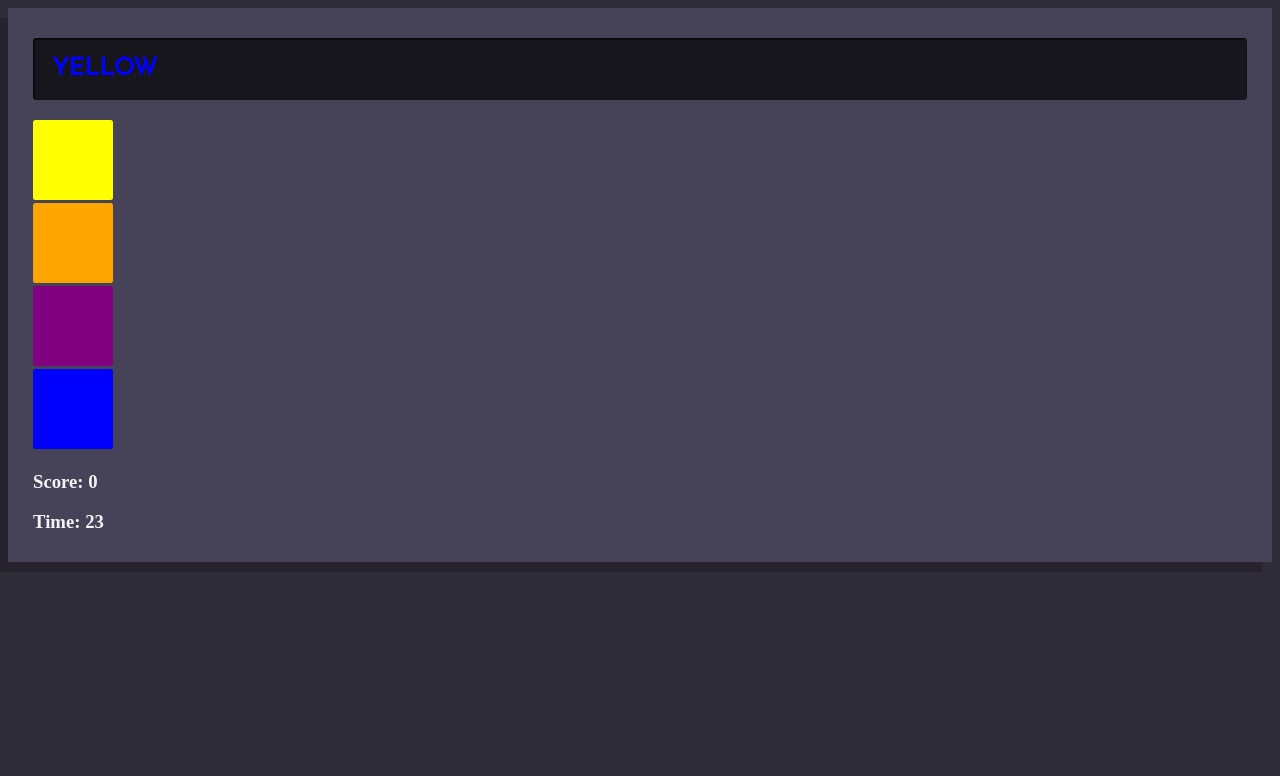
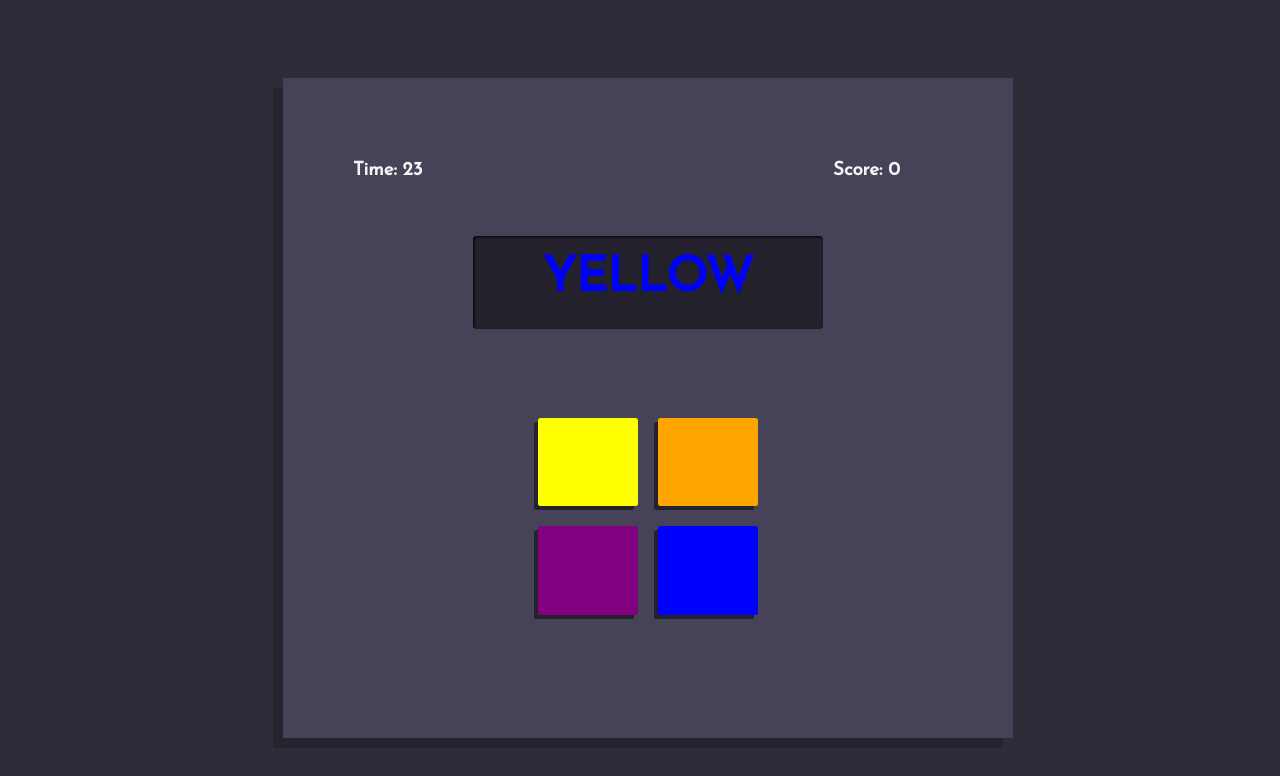
Before and after one commit to cgood1413/Stroop-React, a React (Create React App) app: page / in a window 1280 px wide. Shown: the top 776 px of the page. Built offline with nearby package versions, Linux system fonts and the light colour scheme.

Commit message:
Further Style Development

```diff
--- a/src/app/App.css
+++ b/src/app/App.css
@@ -1,30 +1,83 @@
 body {
     background-color: #2F2C3A;
+    display: flex;
+    justify-content: center;
+    align-items: center;
+    height: 100vh;
+    width: 100vw;
 }
 
 h3 {
     color: #F4F4F6;
 }
 
+.card {
+    max-height: 80vh;
+    max-width: 60vw;
+    display: grid;
+    grid-template: repeat(12, minmax(0, 1fr)) / repeat(12, minmax(0, 1fr));
+    gap: 10px;
+    height: auto;
+    box-shadow: -10px 10px rgba(0,0,0,0.2);
+    background-color: hsl(253, 14%, 30%);
+    padding: 10px 10px;
+}
+
 .color-button {
     border: none;
+    /* outline: none; */
     border-radius: 2.5px;
+    /* min-width: 80px; */
+    box-shadow: -4px 4px rgba(0,0,0,0.5);
+    width: 100px;
+    height: auto;
+    margin: 5px;
+    cursor: pointer;
 }
 
-.card {
-    box-shadow: -10px 10px rgba(0,0,0,0.2);
-    background-color: hsl(253, 14%, 30%);
-    padding: 10px 25px;
+.color-button:active {
+    box-shadow: -2px 2px rgba(0,0,0,1);
 }
 
 #prompt {
+    grid-area: 3 / 4 / 6 / 10;
     min-height: 20px;
     padding: 19px;
     margin-bottom: 20px;
-    background-color: hsl(253, 14%, 10%);
+    /* background-color: #2F2C3A; */
+    background-color: hsl(253, 14%, 15%);
     border-radius: 4px;
     -webkit-box-shadow: inset 1px 1px 2.5px hsla(0, 0%, 0%);
     box-shadow: inset 1px 1px 2.5px hsla(0, 0%, 0%);
     font-family: 'Josefin Sans', sans-serif;
     text-transform: uppercase;
+    text-align: center;
+    font-size: 3em;
 }
+
+#timer {
+    font-family: 'Josefin Sans', sans-serif;
+    grid-area: 2 / 2 / 3 / 4;
+}
+
+#counter {
+    font-family: 'Josefin Sans', sans-serif;
+    grid-area: 2 / 10 / 3 / 12;
+}
+
+#color0 {
+    grid-area: 7/ 5 / 9 / 7;
+
+}
+
+#color1 {
+    grid-area: 7 / 7 / 9 / 9;
+}
+
+#color2 {
+    grid-area: 9 / 5 / 11 / 7;
+}
+
+#color3 {
+    grid-area: 9 / 7 / 11 / 9;
+}
--- a/src/app/App.js
+++ b/src/app/App.js
@@ -40,12 +40,12 @@ export class App extends Component {
 
         return (this.state.testTime >= 0 ?
             <div className='card'>
+                <Counter score={this.state.score}/>
+                <Timer countdown={this.state.testTime}/>
                 <Prompt textColor={this.state.textColor} styleColor={this.state.textStyleColor}/>
                 {this.state.buttonColors.map((color, index) => {
-                    return <OptionButton key={"color" + index} style={color} handleClick={this.handleButtonClick}/>;
+                    return <OptionButton key={"color" + index} id={"color" + index} style={color} handleClick={this.handleButtonClick}/>;
                     })}
-                <Counter score={this.state.score}/>
-                <Timer countdown={this.state.testTime}/>
             </div>
         :
             <div className='card'>
--- a/src/components/counter.js
+++ b/src/components/counter.js
@@ -1,5 +1,5 @@
 export const Counter = props => {
     return (
-        <h3>Score: <span>{props.score}</span></h3>
+        <h3 id="counter">Score: <span>{props.score}</span></h3>
     );
 }
--- a/src/components/option-button.js
+++ b/src/components/option-button.js
@@ -1,9 +1,7 @@
 export const OptionButton = props => {
 
     return (
-        <div>
-            <button className="color-button" key={props.key} style={{backgroundColor: props.style, width: 80, height: 80}} onClick={props.handleClick}></button>
-        </div>
+        <button id={props.id} className="color-button" style={{backgroundColor: props.style}} onClick={props.handleClick}></button>
     );
 
 }
--- a/src/components/timer.js
+++ b/src/components/timer.js
@@ -1,5 +1,5 @@
 export const Timer = props => {
     return (
-        <h3>Time: {props.countdown}</h3>
+        <h3 id="timer">Time: {props.countdown}</h3>
     );
 }
```
